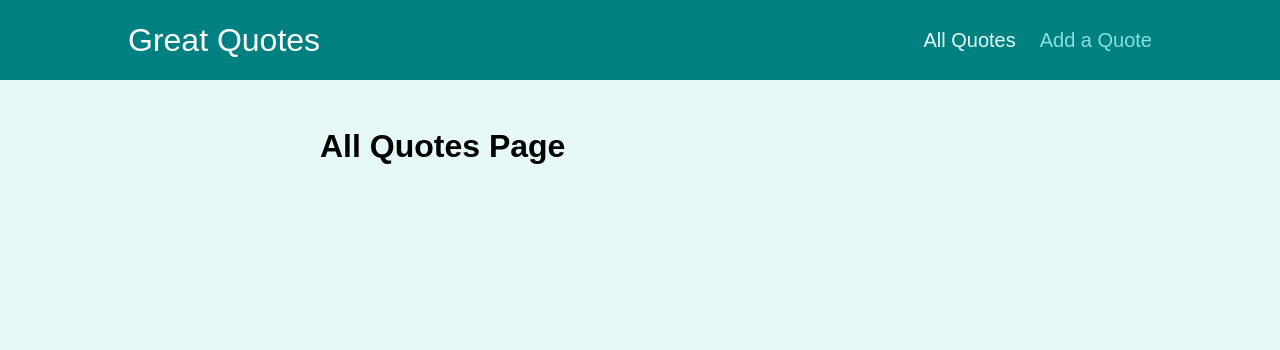
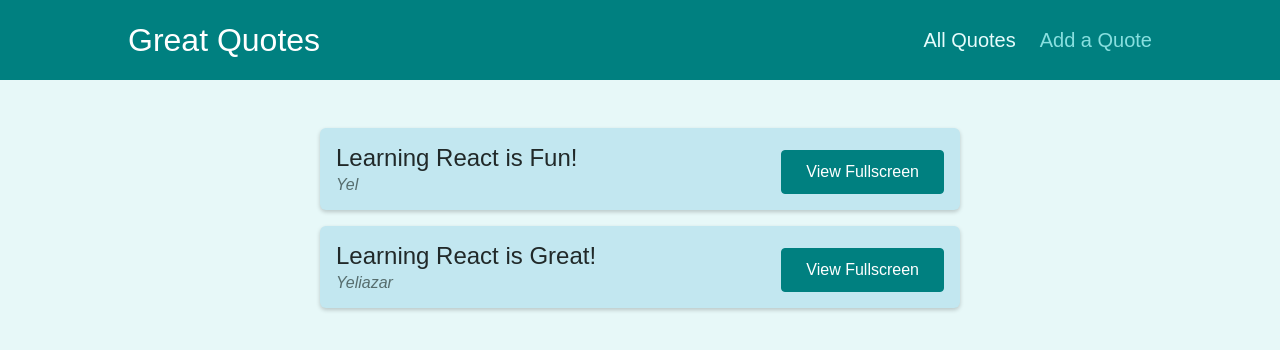
Before and after one commit to erik0002/quotes_app, a React (Create React App) app: page /quotes in a window 1280 px wide. Shown: the top 350 px of the page. Built offline with nearby package versions, Linux system fonts and the light colour scheme.

Commit message:
add dummy data, add QuoteForm, QuoteForm

```diff
--- a/src/components/quotes/QuoteForm.js
+++ b/src/components/quotes/QuoteForm.js
@@ -1,7 +1,7 @@
 import { useRef } from 'react';
 
-import Card from '../ui/Card';
-import LoadingSpinner from '../ui/LoadingSpinner';
+import Card from '../UI/Card';
+import LoadingSpinner from '../UI/LoadingSpinner';
 import classes from './QuoteForm.module.css';
 
 const QuoteForm = (props) => {
--- a/src/components/quotes/QuoteItem.js
+++ b/src/components/quotes/QuoteItem.js
@@ -9,7 +9,7 @@
         </blockquote>
         <figcaption>{props.author}</figcaption>
       </figure>
-      <a className='btn'>
+      <a className='btn' href="/">
         View Fullscreen
       </a>
     </li>
--- a/src/pages/AllQuotes.js
+++ b/src/pages/AllQuotes.js
@@ -1,5 +1,12 @@
+import QuoteList from "../components/quotes/QuoteList";
+
+const DUMMY_QUOTES = [
+    {id: 'q1', author: 'Yel', text: 'Learning React is Fun!'},
+    {id: 'q2', author: 'Yeliazar', text: 'Learning React is Great!'},
+]
+
 const AllQuotes = () => {
-    return <h1>All Quotes Page</h1>
+    return <QuoteList quotes={DUMMY_QUOTES}/>
 };
 
 export default AllQuotes;
--- a/src/pages/NewQuote.js
+++ b/src/pages/NewQuote.js
@@ -1,5 +1,12 @@
+import QuoteForm from "../components/quotes/QuoteForm";
+
 const NewQuote = () => {
-    return <h1>New Quote Page</h1>
+
+    const addQuoteHandler = (quoteData) => {
+
+    };
+
+    return <QuoteForm onAddQuote={addQuoteHandler}/>
 };
 
 export default NewQuote;
```
Also changed, not shown: 2 other files (tests, documents, lock files or other folders).
